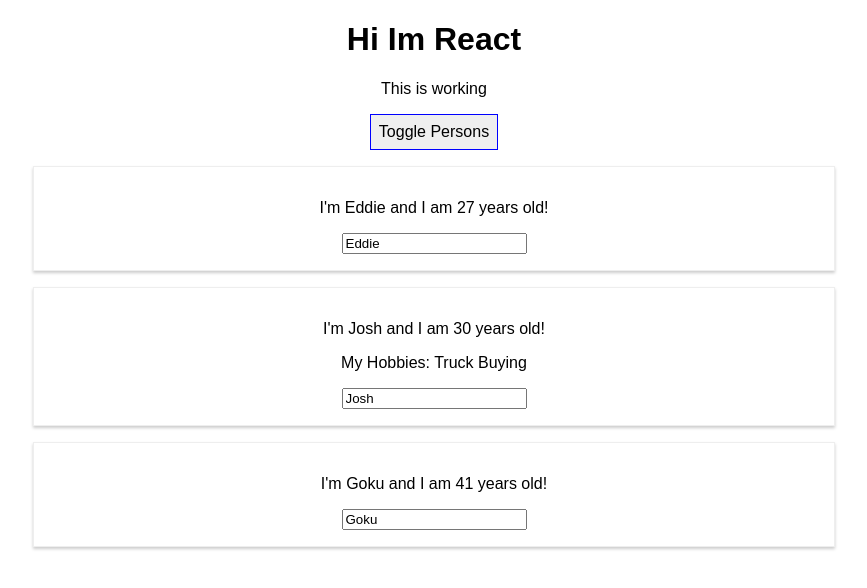
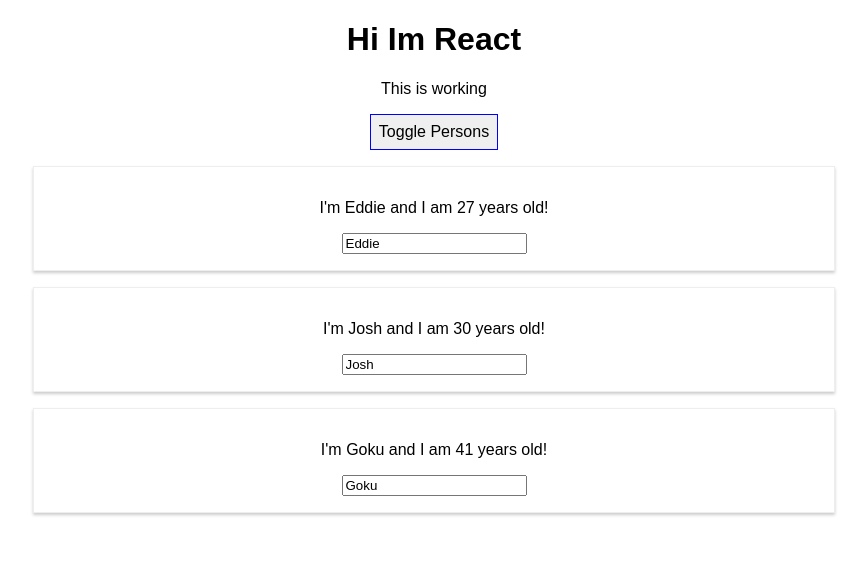
Before and after one commit to EddieOrozco/react-guid, a React (Create React App) app: page / in a window 1280 px wide. Both pictures are taken after a click on the button "Toggle Persons". Shown: the top 588 px of the page, without its empty margins (206-1073 px from the left). Built offline with nearby package versions, Linux system fonts and the light colour scheme.

Commit message:
Rendering List with Map method

```diff
--- a/src/App.js
+++ b/src/App.js
@@ -76,6 +76,19 @@
       padding: '8px',
       cursor: 'pointer',
     };
+
+    let persons = null;
+
+    if (this.state.showPersons) {
+      persons = (
+        <div>
+          {this.state.persons.map((person) => {
+            return <Person name={person.name} age={person.age} />;
+          })}
+        </div>
+      );
+    }
+
     return (
       <div className='App'>
         <h1>Hi Im React</h1>
@@ -83,26 +96,7 @@
         <button style={style} onClick={this.togglePersonsHandler}>
           Toggle Persons
         </button>
-        {this.state.showPersons === true ? (
-          <div>
-            <Person
-              name={this.state.persons[0].name}
-              age={this.state.persons[0].age}
-            />
-            <Person
-              name={this.state.persons[1].name}
-              age={this.state.persons[1].age}
-              click={this.switchNameHandler.bind(this, 'Ed!')}
-              changed={this.nameChangeHandler}
-            >
-              My Hobbies: Truck Buying
-            </Person>
-            <Person
-              name={this.state.persons[2].name}
-              age={this.state.persons[2].age}
-            />
-          </div>
-        ) : null}
+        {persons}
       </div>
     );
   }
```
